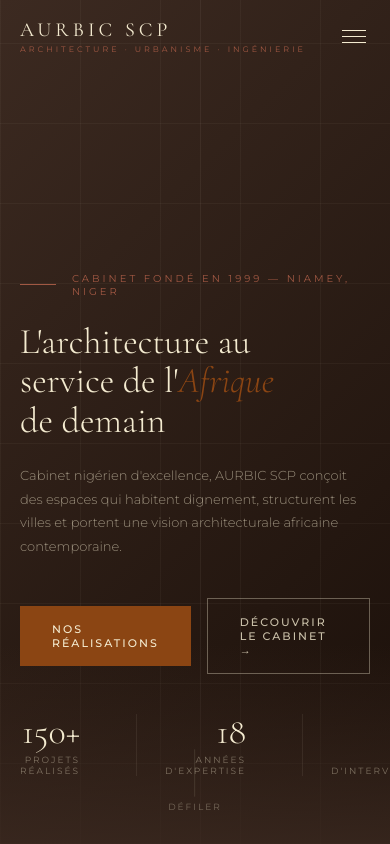
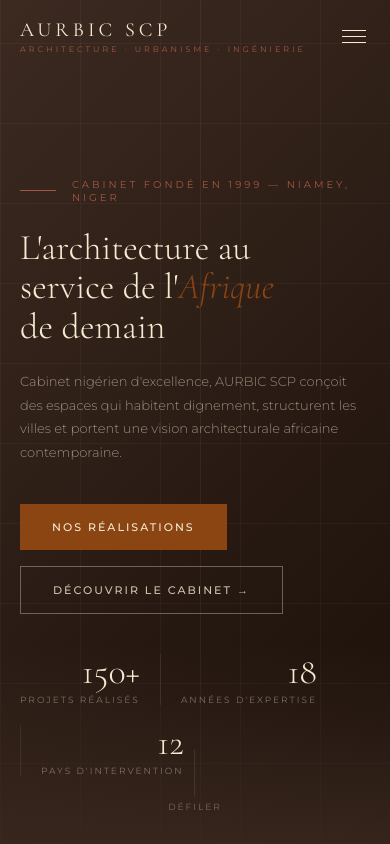
Before and after one commit to Deborah7777/aurbic-scp-site, a website: page index.html in a window 390 px wide. Shown: the top 844 px of the page. Drawn offline with nearby package versions, Linux system fonts and the light colour scheme.

Commit message:
Corrige le débordement horizontal du héros sur mobile
Les boutons du héros et les statistiques (150+/18/12) restaient
forcés sur une seule ligne sans possibilité de retour à la ligne,
provoquant un débordement horizontal sur les écrans étroits
(≤ ~480px, ex. iPhone SE). Ajout de flex-wrap pour permettre
l'empilement propre sur petits écrans.

```diff
--- a/index.html
+++ b/index.html
@@ -1568,8 +1568,9 @@
       .navbar.open .navbar__links a::after { width: 0; }
 
       .hero__content { padding: 0 20px 60px; flex-direction: column; align-items: flex-start; gap: 40px; }
-      .hero__stats { flex-direction: row; align-items: flex-start; }
-      .hero__stat + .hero__stat { border-top: none; border-left: 1px solid rgba(244,235,208,0.08); padding-top: 0; padding-left: 28px; margin-left: 28px; }
+      .hero__actions { flex-wrap: wrap; }
+      .hero__stats { flex-direction: row; flex-wrap: wrap; align-items: flex-start; gap: 20px; }
+      .hero__stat + .hero__stat { border-top: none; border-left: 1px solid rgba(244,235,208,0.08); padding-top: 0; padding-left: 20px; margin-left: 0; }
       .hero__geo { display: none; }
 
       .services { padding: 72px 0; }
```
